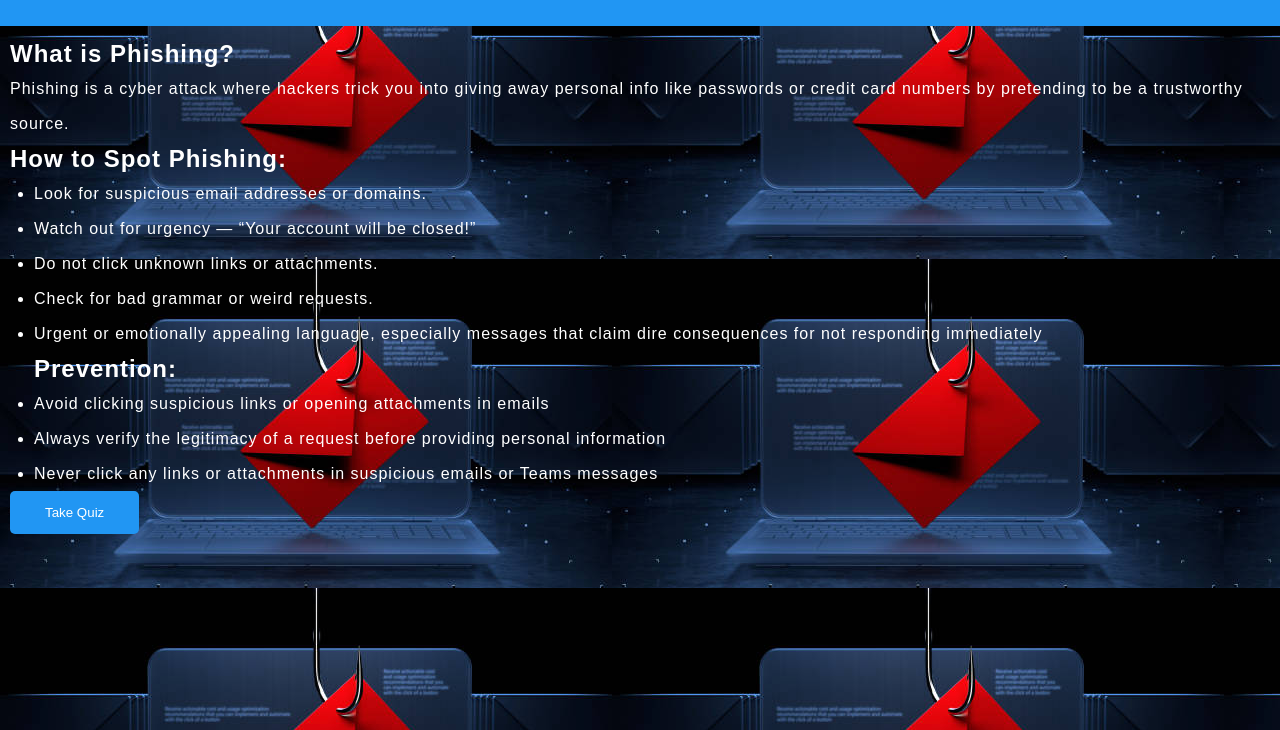
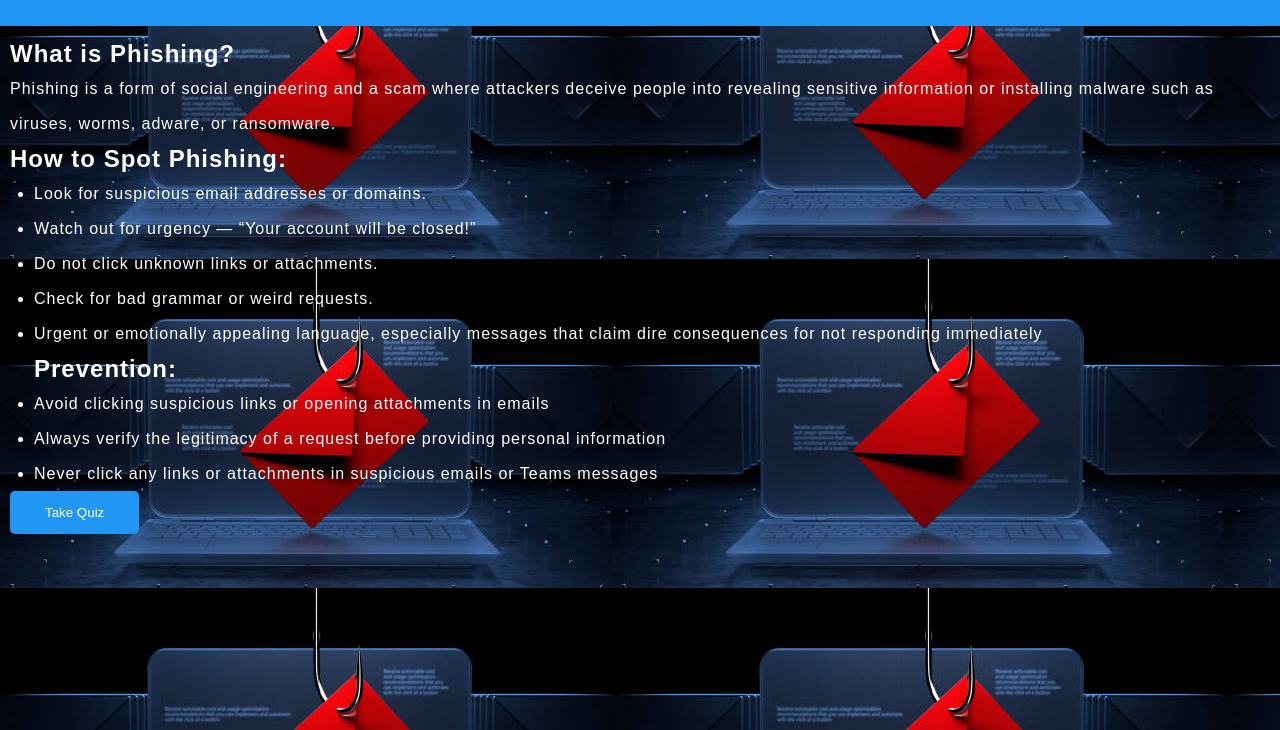
Before and after one commit to Olamide840/second-project, a website: page phishing.html in a window 1280 px wide. Shown: the part 70-800 px from the top of the page. Drawn offline with Linux system fonts and the light colour scheme.

Commit message:
Add files via upload

```diff
--- a/phishing.html
+++ b/phishing.html
@@ -13,7 +13,8 @@
   <main class="module">
     <section>
       <h2>What is Phishing?</h2>
-      <p>Phishing is a cyber attack where hackers trick you into giving away personal info like passwords or credit card numbers by pretending to be a trustworthy source.</p>
+      <p>Phishing is a form of social engineering and a scam where attackers deceive people into revealing sensitive information or installing malware such as viruses, worms, adware, or ransomware.
+      </p>
     </section>
 
     <section>
```
